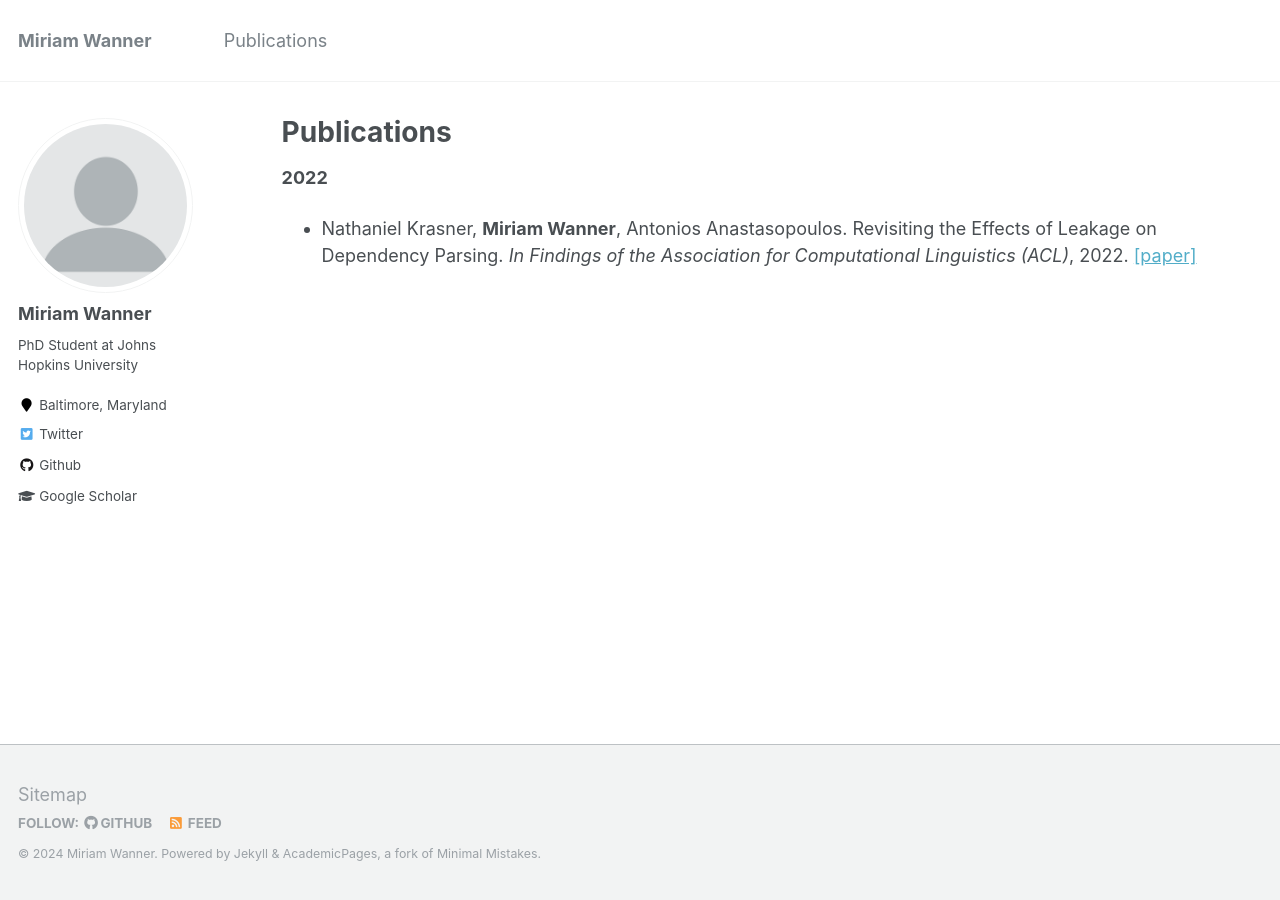
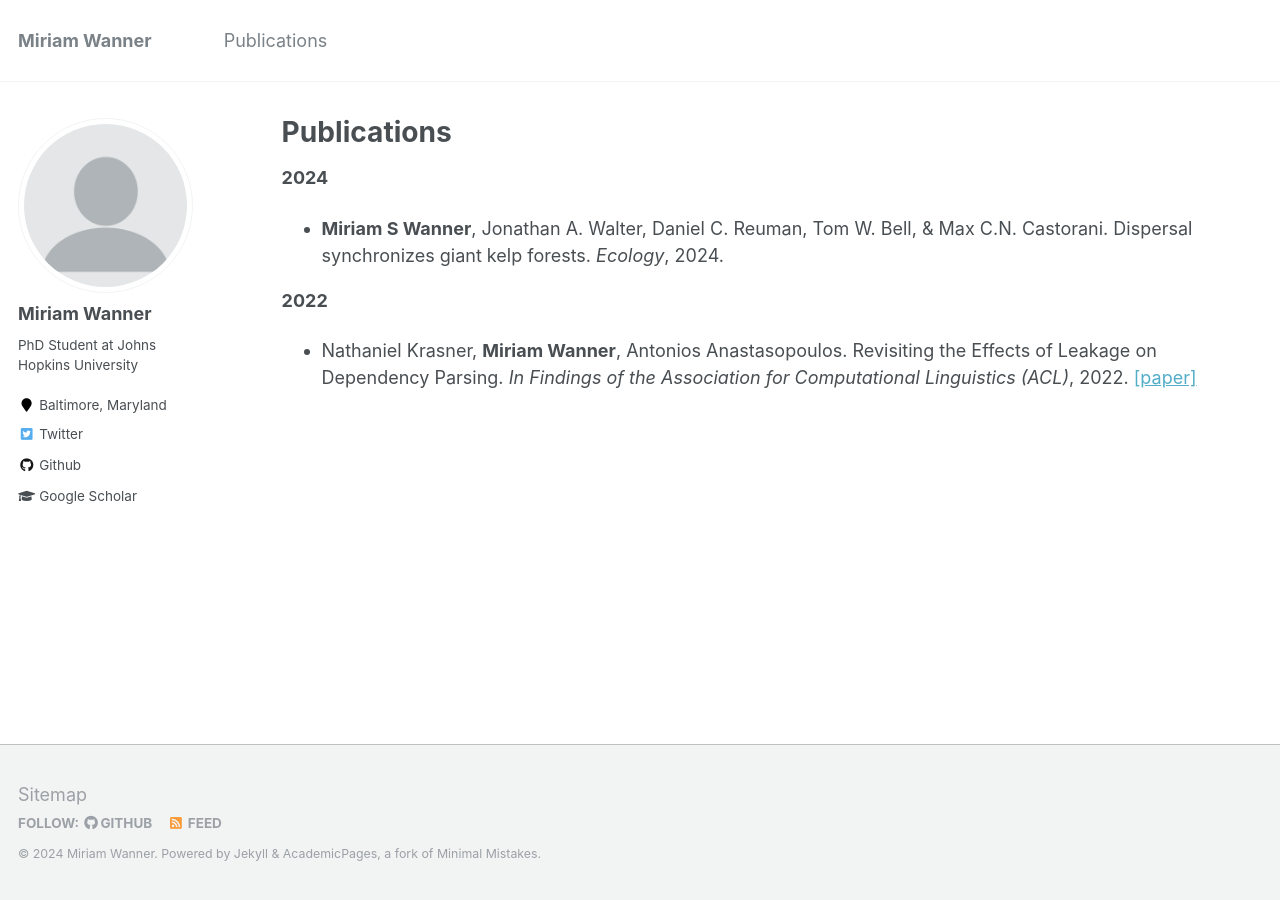
Before and after one commit to miriamwanner/miriamwanner.github.io, a Jekyll site: the page built from _pages/publications.md, in a window 1280 px wide. Built offline with Jekyll 4.4.1, drawn with Linux system fonts in a browser that asks for light colours.

Commit message:
Update publications.md

```diff
--- a/_pages/publications.md
+++ b/_pages/publications.md
@@ -4,6 +4,8 @@ title: "Publications"
 permalink: /publications/
 author_profile: true
 ---
+**2024**
+- **Miriam S Wanner**, Jonathan A. Walter, Daniel C. Reuman, Tom W. Bell, & Max C.N. Castorani. Dispersal synchronizes giant kelp forests. *Ecology*, 2024.
 
 **2022**
 - Nathaniel Krasner, **Miriam Wanner**, Antonios Anastasopoulos. Revisiting the Effects of Leakage on Dependency Parsing. *In Findings of the Association for Computational Linguistics (ACL)*, 2022. [[paper]](https://aclanthology.org/2022.findings-acl.230/)
```
